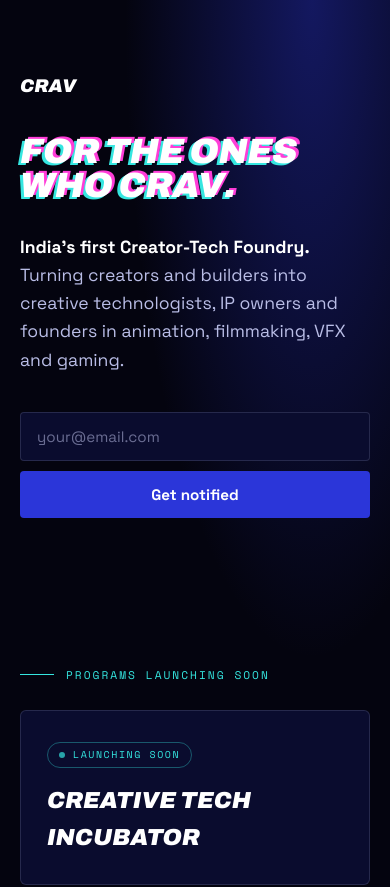
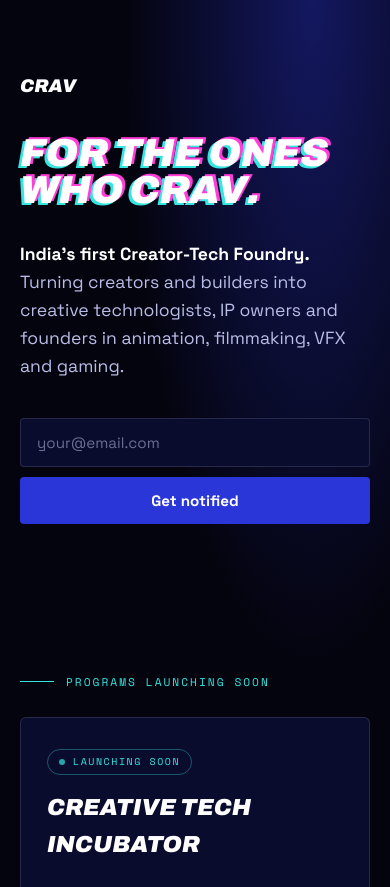
Before and after one commit to cravworld/CRAV-Website, a website: page crav-website.html in a window 390 px wide. Shown: the top 887 px of the page. Drawn offline with nearby package versions, Linux system fonts and the light colour scheme.

Commit message:
Increase mobile hero heading size
Slightly enlarge the hero heading on phone screens while preserving the no-overflow responsive layout.

```diff
--- a/crav-website.html
+++ b/crav-website.html
@@ -52,7 +52,7 @@
     section{padding:52px 0}
     .wrap{padding:0 20px}
     .logo{font-size:1.15rem;margin-bottom:34px}
-    h1{display:block;width:100%;max-width:none;font-size:clamp(1.65rem,9vw,2.45rem);line-height:.9;text-wrap:balance}
+    h1{display:block;width:100%;max-width:none;font-size:clamp(1.95rem,10vw,2.75rem);line-height:.9;text-wrap:balance}
     .sub{margin-top:20px;max-width:none}
     .notify{display:grid;gap:10px;max-width:none}
     .notify input,.notify .btn{min-width:0;width:100%}
```
Also changed, not shown: index.html (+2 -2 lines).
